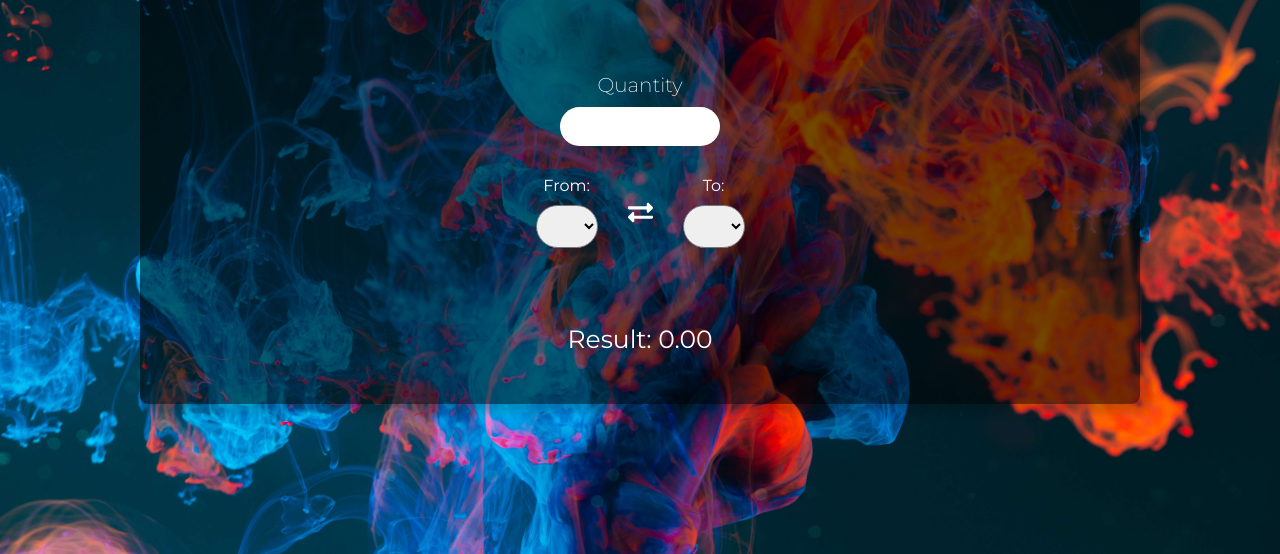
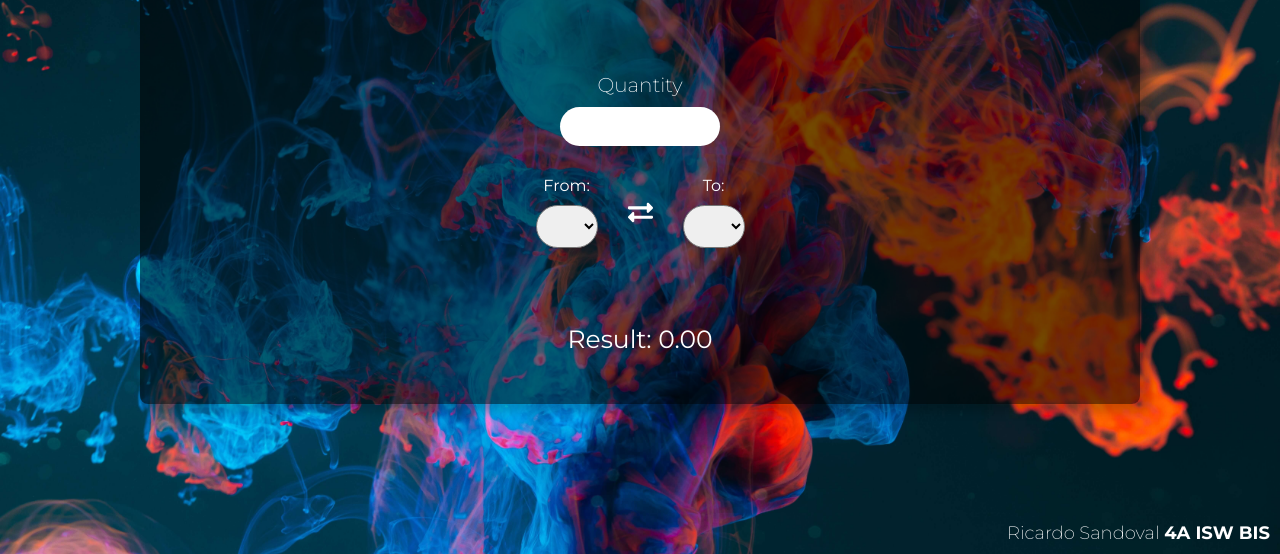
Before and after one commit to RickSandov/api-project, a plain HTML site: page index.html in a window 1280 px wide. Shown: the part 246-800 px from the top of the page. Drawn offline with Linux system fonts and the light colour scheme; no server answers.

Commit message:
Name added

```diff
--- a/index.html
+++ b/index.html
@@ -46,6 +46,8 @@
 
         </div>
 
+        <h1>Ricardo Sandoval <strong>4A ISW BIS</strong></h1>
+
     </main>
 
     <script src="js/app.js"></script>
--- a/styles/style.css
+++ b/styles/style.css
@@ -17,6 +17,16 @@ main {
     display: flex;
     justify-content: center;
     align-items: center;
+    position: relative;
+}
+
+h1 {
+    position: absolute;
+    right: 10px;
+    bottom: 10px;
+    color: white;
+    font-size: 18px;
+    font-weight: 200;
 }
 
 .card {
```
